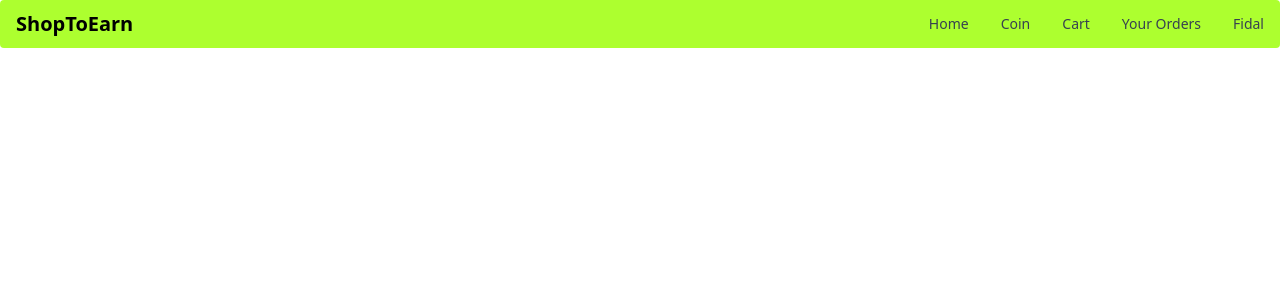
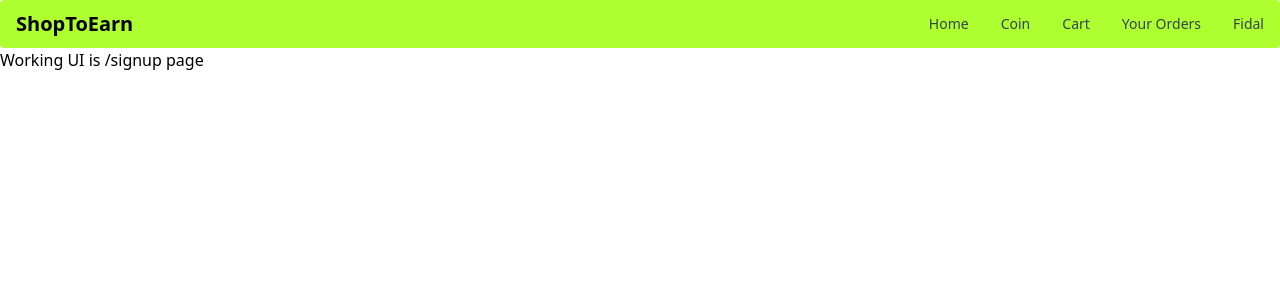
Before and after one commit to FidalMathew/BuyToEarn, a Next.js app in the folder client/: page / in a window 1280 px wide. Shown: the top 300 px of the page. Built offline with nearby package versions, Linux system fonts and the light colour scheme.

Commit message:
added changes

```diff
--- a/client/pages/index.js
+++ b/client/pages/index.js
@@ -3,6 +3,7 @@ import Navbar from "../components/Navbar"
 export default function Home() {
   return (<div>
     <Navbar />
+    Working UI is /signup page
   </div>
   )
 }
--- a/client/pages/signup.js
+++ b/client/pages/signup.js
@@ -58,6 +58,8 @@ function SignUp() {
                         (<form onSubmit={signup}>
                             <div className={styles.inp}> <input type="email" className="focus:outline-none px-3 py-2" placeholder="Email" readOnly required /></div>
                             <div className={styles.inp}> <input type="username" className="focus:outline-none px-3 py-2" placeholder="Username" required /></div>
+                            <div className={styles.inp}> <input type="password" className="focus:outline-none px-3 py-2" placeholder="Password" required /></div>
+                            <div className={styles.inp}> <input type="password" className="focus:outline-none px-3 py-2" placeholder="Confirm Password" required /></div>
                             <div> <button className={styles.button} >SignUp</button></div>
                         </form>)
                 }
```
